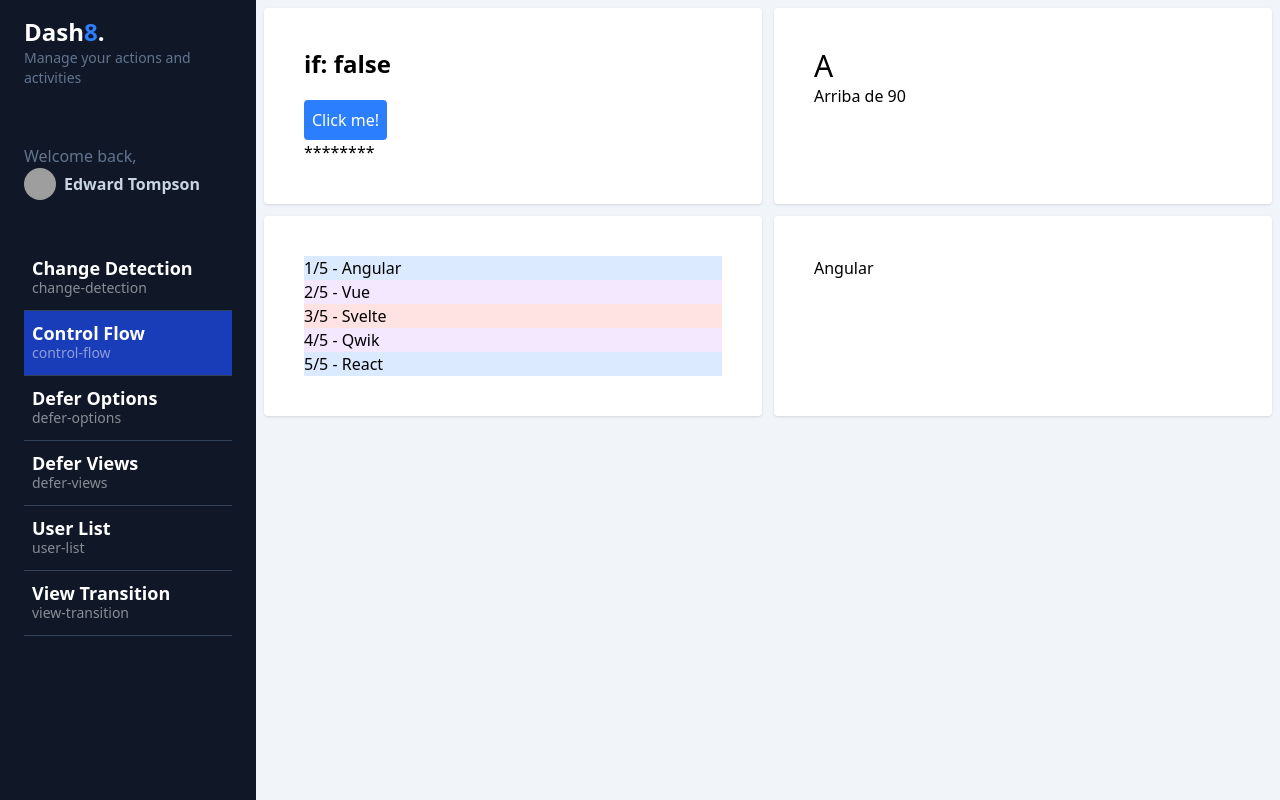
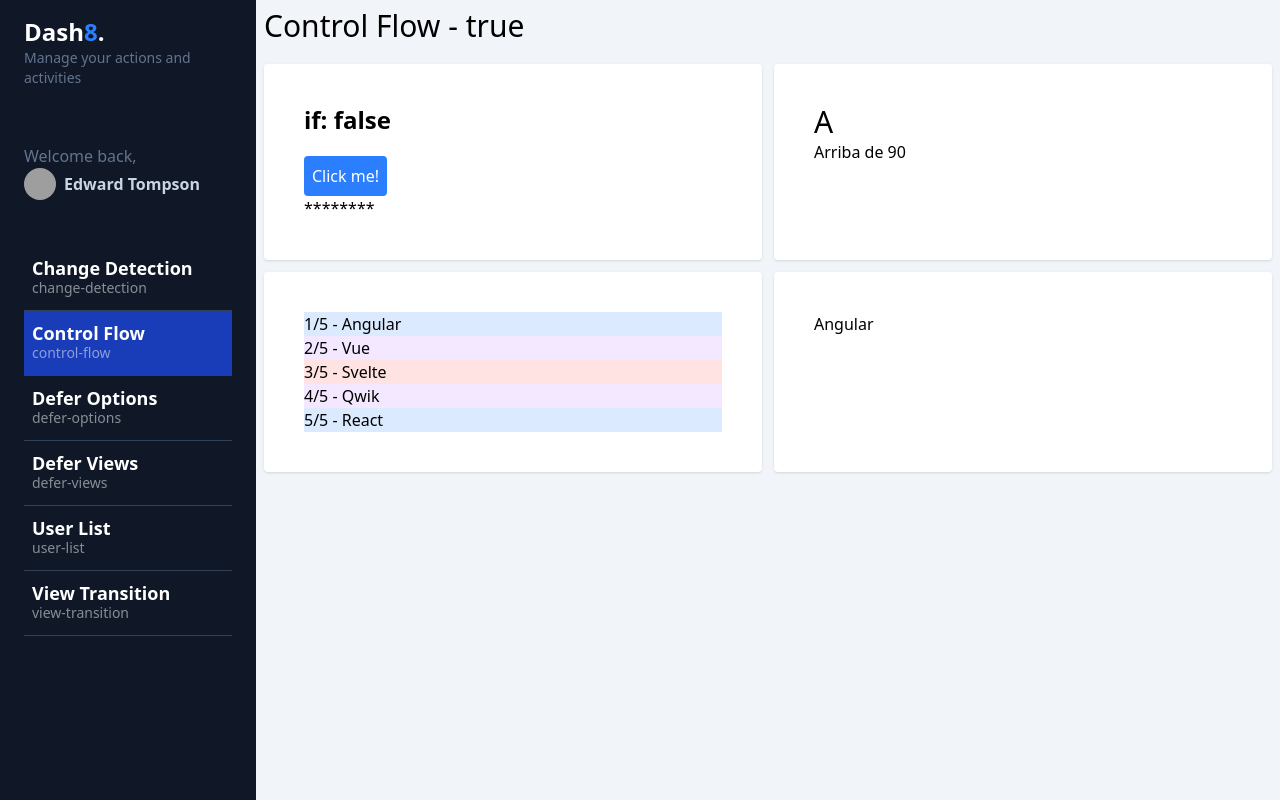
Before and after one commit to ironslayer/my-dashboard, an Angular app: page /dashboard/control-flow in a window 1280 px wide. Built offline with nearby package versions, Linux system fonts and the light colour scheme; grey boxes are pictures that could not be loaded.

Commit message:
feat: add TitleComponent and integrate it into ControlFlowComponent

```diff
--- a/src/app/dashboard/pages/control-flow/control-flow.component.html
+++ b/src/app/dashboard/pages/control-flow/control-flow.component.html
@@ -1,3 +1,5 @@
+<app-title title="Control Flow" withShadow />
+
 <section class="grid grid-cols-1 md:grid-cols-2 gap-3">
 
     <!-- if -->
--- a/src/app/dashboard/pages/control-flow/control-flow.component.ts
+++ b/src/app/dashboard/pages/control-flow/control-flow.component.ts
@@ -1,11 +1,12 @@
 import { Component, signal } from '@angular/core';
+import { TitleComponent } from '@shared/title/title.component';
 
 
 type Grade = 'A' | 'B' | 'F';
 
 @Component({
   selector: 'app-control-flow',
-  imports: [],
+  imports: [TitleComponent],
   templateUrl: './control-flow.component.html',
   styles: ``
 })
--- a/src/app/shared/title/title.component.html
+++ /dev/null
@@ -1 +0,0 @@
-<p>title works!</p>
--- a/src/app/shared/title/title.component.ts
+++ b/src/app/shared/title/title.component.ts
@@ -1,11 +1,18 @@
-import { Component } from '@angular/core';
+import { booleanAttribute, Component, Input } from '@angular/core';
 
 @Component({
   selector: 'app-title',
   imports: [],
-  templateUrl: './title.component.html',
-  styles: ``
+  template: `
+    <h1 class="text-3xl mb-5"> {{ title }} - {{ withShadow }} </h1>
+  `,
 })
 export class TitleComponent {
 
+  @Input({ required: true })
+  public title!: string;
+
+  @Input({ transform: booleanAttribute})
+  public withShadow: boolean = false;
+
 }
```
